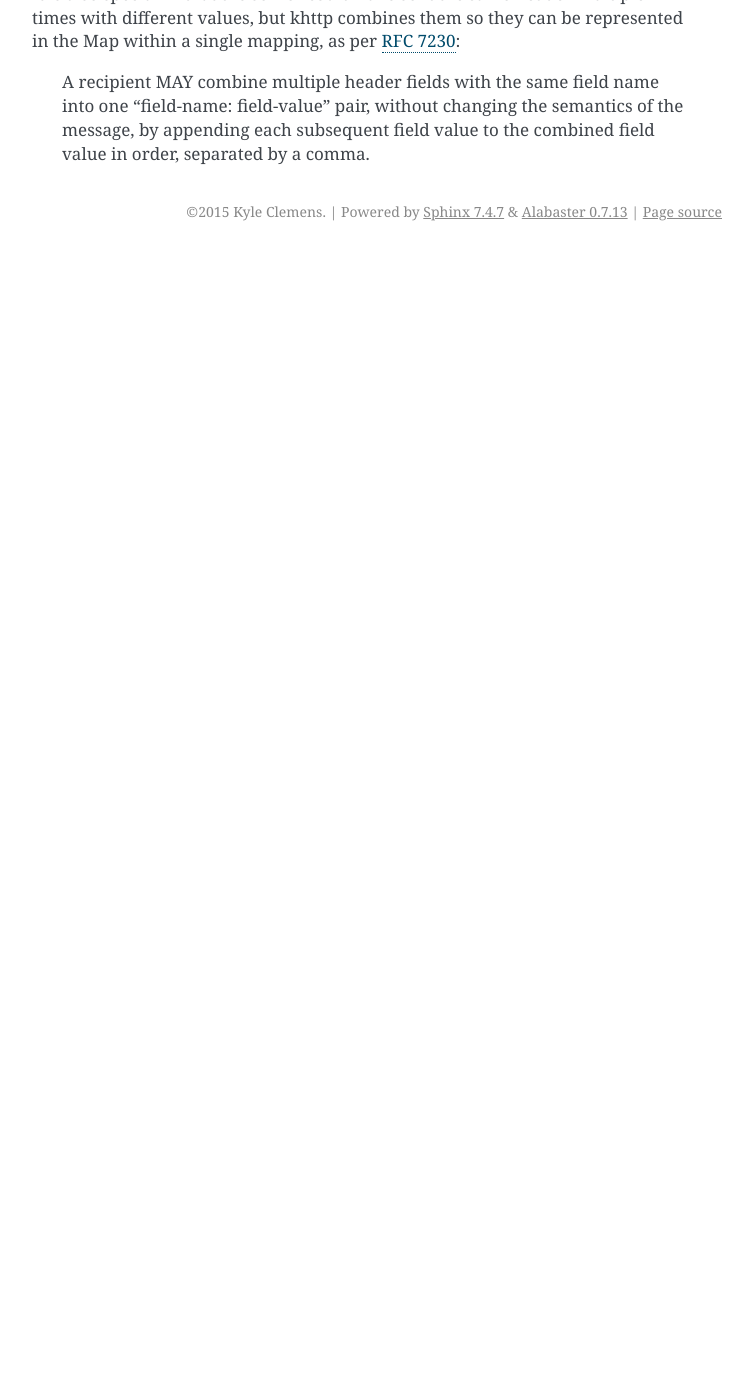
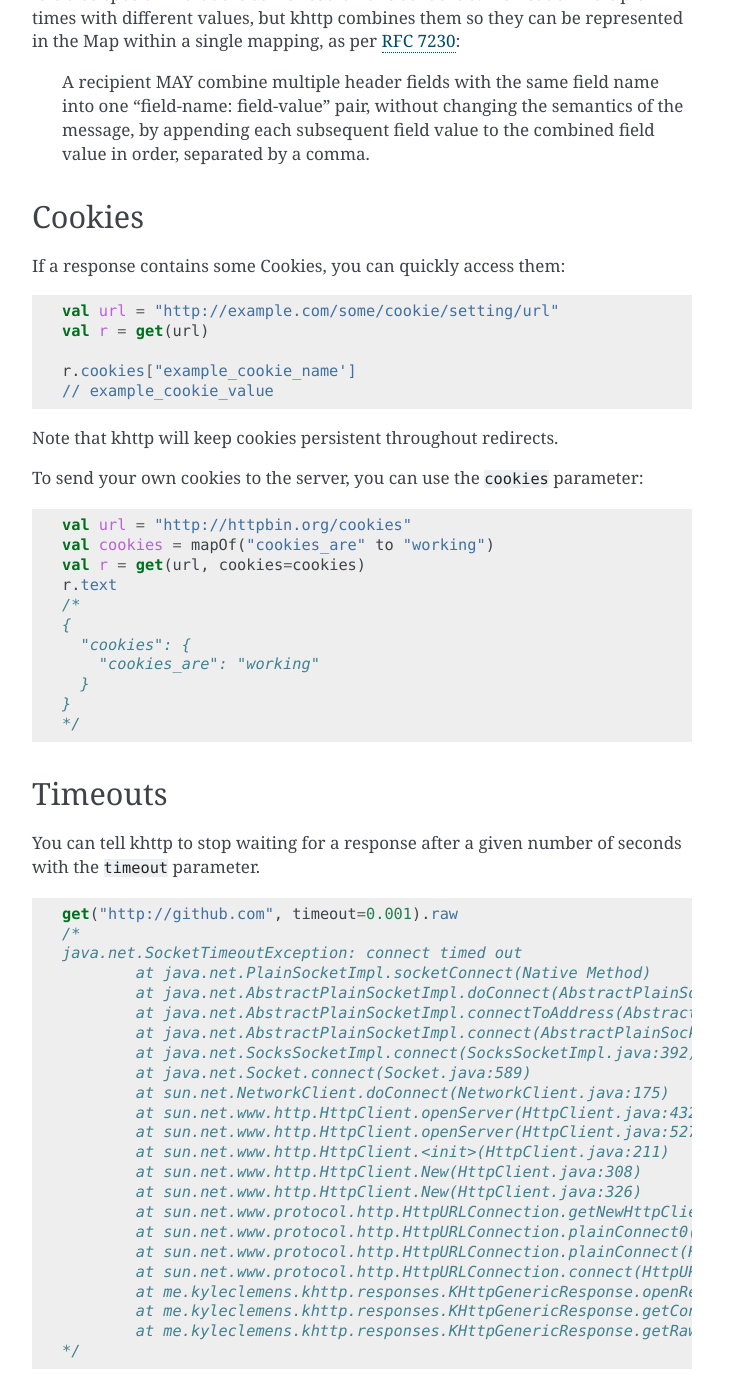
Before and after one commit to Karn/khttp-android, a Sphinx documentation site: the page built from docs/source/user/quickstart.rst, in a window 1280 px wide and 1400 px high, scrolled down 5093 px. Shown: the whole window, without its empty margins (388-1140 px from the left). Built offline with Sphinx 7.4.7, drawn with Linux system fonts in a browser that asks for light colours; before the commit the page ends 5344 px from its top, so only the background shows below that.

Commit message:
Added: Cookies and timeouts

```diff
--- a/docs/source/user/quickstart.rst
+++ b/docs/source/user/quickstart.rst
@@ -255,3 +255,65 @@ combines them so they can be represented in the Map within a single mapping, as
     A recipient MAY combine multiple header fields with the same field name into one "field-name: field-value" pair,
     without changing the semantics of the message, by appending each subsequent field value to the combined field value
     in order, separated by a comma.
+
+Cookies
+-------
+
+If a response contains some Cookies, you can quickly access them:
+
+::
+
+    val url = "http://example.com/some/cookie/setting/url"
+    val r = get(url)
+
+    r.cookies["example_cookie_name']
+    // example_cookie_value
+
+Note that khttp will keep cookies persistent throughout redirects.
+
+To send your own cookies to the server, you can use the ``cookies`` parameter:
+
+::
+
+    val url = "http://httpbin.org/cookies"
+    val cookies = mapOf("cookies_are" to "working")
+    val r = get(url, cookies=cookies)
+    r.text
+    /*
+    {
+      "cookies": {
+        "cookies_are": "working"
+      }
+    }
+    */
+
+Timeouts
+--------
+
+You can tell khttp to stop waiting for a response after a given number of seconds with the ``timeout`` parameter.
+
+::
+
+    get("http://github.com", timeout=0.001).raw
+    /*
+    java.net.SocketTimeoutException: connect timed out
+            at java.net.PlainSocketImpl.socketConnect(Native Method)
+            at java.net.AbstractPlainSocketImpl.doConnect(AbstractPlainSocketImpl.java:345)
+            at java.net.AbstractPlainSocketImpl.connectToAddress(AbstractPlainSocketImpl.java:206)
+            at java.net.AbstractPlainSocketImpl.connect(AbstractPlainSocketImpl.java:188)
+            at java.net.SocksSocketImpl.connect(SocksSocketImpl.java:392)
+            at java.net.Socket.connect(Socket.java:589)
+            at sun.net.NetworkClient.doConnect(NetworkClient.java:175)
+            at sun.net.www.http.HttpClient.openServer(HttpClient.java:432)
+            at sun.net.www.http.HttpClient.openServer(HttpClient.java:527)
+            at sun.net.www.http.HttpClient.<init>(HttpClient.java:211)
+            at sun.net.www.http.HttpClient.New(HttpClient.java:308)
+            at sun.net.www.http.HttpClient.New(HttpClient.java:326)
+            at sun.net.www.protocol.http.HttpURLConnection.getNewHttpClient(HttpURLConnection.java:1168)
+            at sun.net.www.protocol.http.HttpURLConnection.plainConnect0(HttpURLConnection.java:1104)
+            at sun.net.www.protocol.http.HttpURLConnection.plainConnect(HttpURLConnection.java:998)
+            at sun.net.www.protocol.http.HttpURLConnection.connect(HttpURLConnection.java:932)
+            at me.kyleclemens.khttp.responses.KHttpGenericResponse.openRedirectingConnection(KHttpGenericResponse.kt:30)
+            at me.kyleclemens.khttp.responses.KHttpGenericResponse.getConnection(KHttpGenericResponse.kt:42)
+            at me.kyleclemens.khttp.responses.KHttpGenericResponse.getRaw(KHttpGenericResponse.kt:73)
+    */
```
